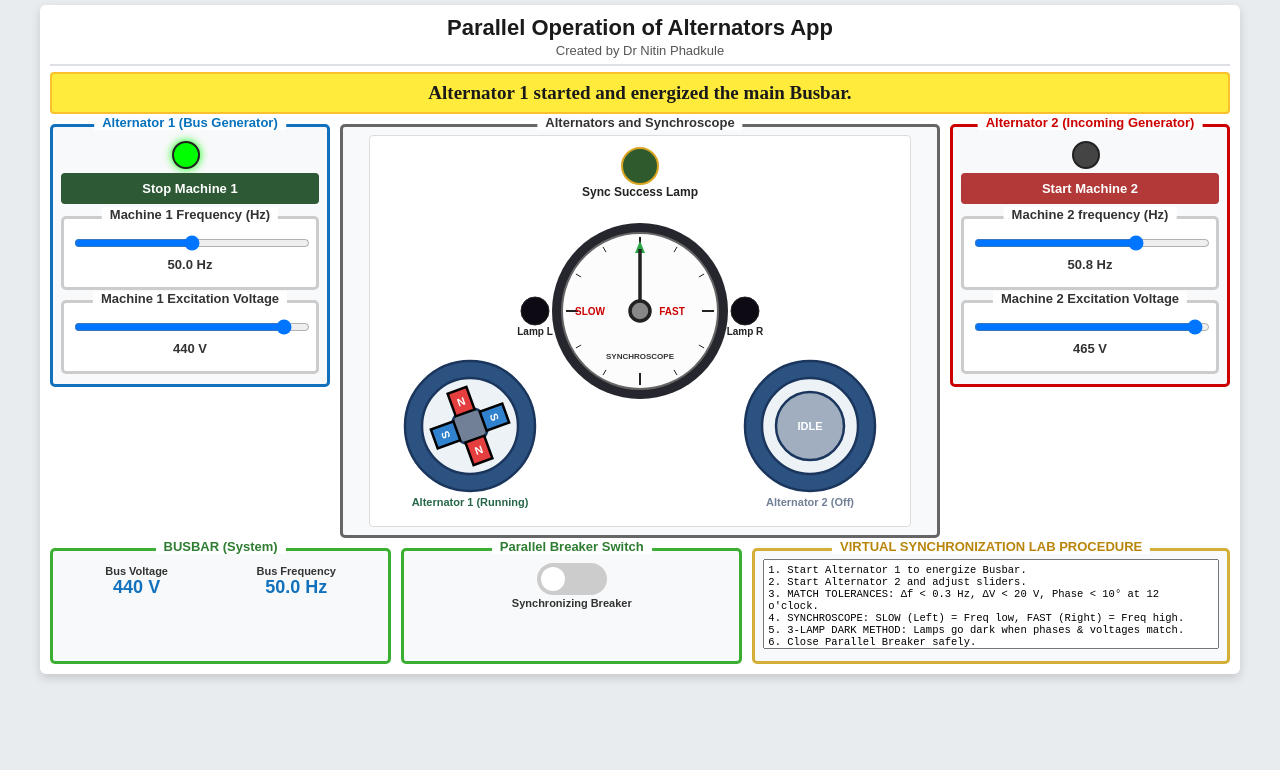
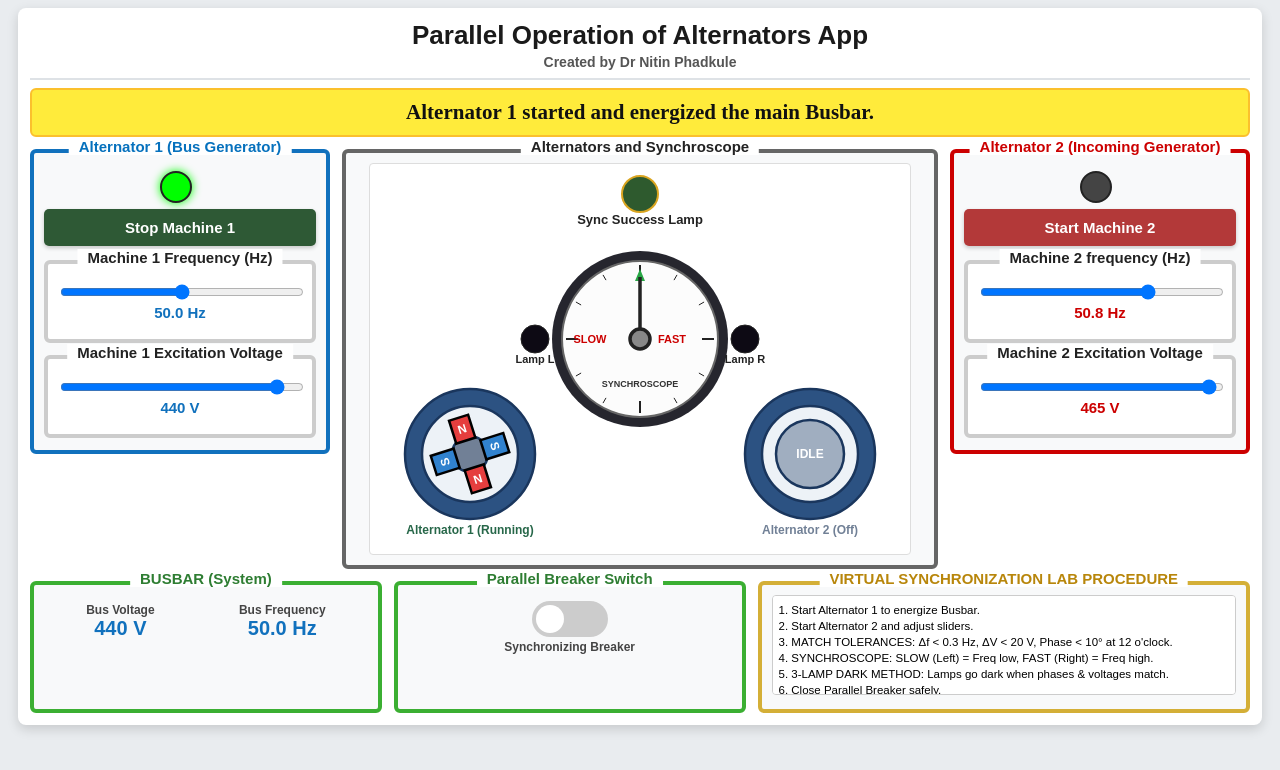
Before and after one commit to njphadgithub/Parallel-Operation-of-Alternators-virtual-lab, a plain HTML site: page index.html in a window 1280 px wide. Both pictures are taken after a click on the button "Start Machine 1". Drawn offline with Linux system fonts and the light colour scheme.

Commit message:
Update index.html with newer version from attached file

```diff
--- a/index.html
+++ b/index.html
@@ -15,34 +15,35 @@
             font-family: Arial, sans-serif;
             background-color: #e9ecef;
             margin: 0;
-            padding: 5px;
-            color: #333;
+            padding: 8px;
+            color: #222;
             box-sizing: border-box;
         }
         .app-container {
-            max-width: 1180px;
+            max-width: 1220px;
             margin: 0 auto;
             background: #ffffff;
-            border-radius: 6px;
-            box-shadow: 0 4px 10px rgba(0,0,0,0.15);
-            padding: 10px;
+            border-radius: 8px;
+            box-shadow: 0 4px 12px rgba(0,0,0,0.15);
+            padding: 12px;
             position: relative;
         }
         header {
             text-align: center;
-            margin-bottom: 6px;
+            margin-bottom: 8px;
             border-bottom: 2px solid #dee2e6;
-            padding-bottom: 6px;
+            padding-bottom: 8px;
         }
         header h1 {
             margin: 0;
-            font-size: 22px;
+            font-size: 26px;
             color: #1a1a1a;
+            font-weight: bold;
         }
         .main-grid {
             display: grid;
-            grid-template-columns: 280px 1fr 280px;
-            gap: 10px;
+            grid-template-columns: 300px 1fr 300px;
+            gap: 12px;
         }
         @media (max-width: 1100px) {
             .main-grid {
@@ -51,11 +52,11 @@
         }
         .panel {
             background: var(--panel-bg);
-            border: 3px solid #ccc;
-            border-radius: 5px;
-            padding: 8px;
+            border: 4px solid #ccc;
+            border-radius: 6px;
+            padding: 10px;
             position: relative;
-            margin-bottom: 10px;
+            margin-bottom: 12px;
             box-sizing: border-box;
         }
         .panel-blue { border-color: #1171bd; }
@@ -65,13 +66,13 @@
 
         .panel-title {
             position: absolute;
-            top: -12px;
+            top: -15px;
             left: 50%;
             transform: translateX(-50%);
             background: #fff;
-            padding: 0 8px;
+            padding: 0 10px;
             font-weight: bold;
-            font-size: 13px;
+            font-size: 15px;
             white-space: nowrap;
         }
         .messagelog-bar {
@@ -79,12 +80,12 @@
             text-align: center;
             font-family: 'Times New Roman', Times, serif;
             font-weight: bold;
-            font-size: 19px;
-            padding: 8px;
-            border-radius: 4px;
-            margin-bottom: 10px;
+            font-size: 21px;
+            padding: 10px;
+            border-radius: 6px;
+            margin-bottom: 12px;
             border: 2px solid #fbc02d;
-            color: #1a1a1a;
+            color: #111;
         }
         canvas {
             background: #ffffff;
@@ -94,28 +95,35 @@
             border-radius: 4px;
         }
         .control-group {
-            margin: 6px 0;
+            margin: 8px 0;
             text-align: center;
         }
         input[type=range] {
             width: 100%;
+            height: 8px;
+            cursor: pointer;
+        }
+        input[type=range]:disabled {
+            opacity: 0.5;
+            cursor: not-allowed;
         }
         button {
             background-color: #2e5935;
             color: white;
             font-weight: bold;
             border: none;
-            padding: 8px 12px;
-            border-radius: 4px;
+            padding: 10px 14px;
+            border-radius: 5px;
             cursor: pointer;
             width: 100%;
-            font-size: 13px;
-            margin-top: 4px;
+            font-size: 15px;
+            margin-top: 6px;
+            box-shadow: 0 2px 4px rgba(0,0,0,0.2);
         }
         button:hover { background-color: #24462a; }
         .indicator {
-            width: 24px;
-            height: 24px;
+            width: 28px;
+            height: 28px;
             border-radius: 50%;
             background-color: #444;
             display: inline-block;
@@ -123,44 +131,49 @@
             margin-right: 8px;
             border: 2px solid #222;
         }
-        .indicator.on { background-color: #00ff00; box-shadow: 0 0 8px #00ff00; }
+        .indicator.on { background-color: #00ff00; box-shadow: 0 0 10px #00ff00; }
         .bottom-section {
             display: grid;
             grid-template-columns: 1fr 1fr 1.4fr;
-            gap: 10px;
+            gap: 12px;
         }
         @media (max-width: 900px) {
             .bottom-section { grid-template-columns: 1fr; }
         }
         textarea {
             width: 100%;
-            height: 90px;
+            height: 100px;
             box-sizing: border-box;
-            font-size: 10.5px;
-            padding: 4px;
+            font-size: 11.5px;
+            line-height: 1.4;
+            padding: 6px;
             resize: none;
+            font-family: Arial, sans-serif;
+            background: #fff;
+            border: 1px solid #ccc;
+            border-radius: 4px;
         }
         .switch-container {
             text-align: center;
-            padding: 10px 0;
+            padding: 8px 0;
         }
         .switch {
             position: relative;
             display: inline-block;
-            width: 70px;
-            height: 32px;
+            width: 76px;
+            height: 36px;
         }
         .switch input { opacity: 0; width: 0; height: 0; }
         .slider-switch {
             position: absolute; cursor: pointer; top: 0; left: 0; right: 0; bottom: 0;
-            background-color: #ccc; transition: .4s; border-radius: 32px;
+            background-color: #ccc; transition: .4s; border-radius: 36px;
         }
         .slider-switch:before {
-            position: absolute; content: ""; height: 24px; width: 24px; left: 4px; bottom: 4px;
+            position: absolute; content: ""; height: 28px; width: 28px; left: 4px; bottom: 4px;
             background-color: white; transition: .4s; border-radius: 50%;
         }
         input:checked + .slider-switch { background-color: #3baf32; }
-        input:checked + .slider-switch:before { transform: translateX(38px); }
+        input:checked + .slider-switch:before { transform: translateX(40px); }
     </style>
 </head>
 <body>
@@ -168,33 +181,33 @@
 <div class="app-container">
     <header>
         <h1>Parallel Operation of Alternators App</h1>
-        <div style="font-size: 13px; color: #555; margin-top: 2px;">Created by Dr Nitin Phadkule</div>
+        <div style="font-size: 14px; color: #555; margin-top: 3px; font-weight: bold;">Created by Dr Nitin Phadkule</div>
     </header>
 
-    <div id="messageLogBar" class="messagelog-bar">System Ready. Follow instructions in the Message Log panel.</div>
+    <div id="messageLogBar" class="messagelog-bar">System Ready. Click 'Start Machine 1' to begin.</div>
 
     <div class="main-grid">
         <div>
             <div class="panel panel-blue">
                 <div class="panel-title" style="color: #0671bd;">Alternator 1 (Bus Generator)</div>
-                <div style="margin-top: 6px; text-align: center;">
+                <div style="margin-top: 8px; text-align: center;">
                     <div id="ind1" class="indicator"></div>
                     <button id="btn1" onclick="toggleMachine(1)">Start Machine 1</button>
                 </div>
 
-                <div class="panel" style="margin-top:12px; background:#fff;">
+                <div class="panel" style="margin-top:14px; background:#fff;">
                     <div class="panel-title">Machine 1 Frequency (Hz)</div>
-                    <div class="control-group" style="margin-top:6px;">
+                    <div class="control-group" style="margin-top:8px;">
                         <input type="range" id="freqSlider1" min="48" max="52" step="0.1" value="50.0" oninput="updateControls()">
-                        <span id="freqVal1" style="font-weight:bold; font-size: 13px;">50.0 Hz</span>
+                        <div id="freqVal1" style="font-weight:bold; font-size: 15px; margin-top: 4px; color: #1171bd;">50.0 Hz</div>
                     </div>
                 </div>
 
                 <div class="panel" style="background:#fff; margin-bottom: 2px;">
                     <div class="panel-title">Machine 1 Excitation Voltage</div>
-                    <div class="control-group" style="margin-top:6px;">
+                    <div class="control-group" style="margin-top:8px;">
                         <input type="range" id="voltSlider1" min="0" max="480" step="1" value="440" oninput="updateControls()">
-                        <span id="voltVal1" style="font-weight:bold; font-size: 13px;">440 V</span>
+                        <div id="voltVal1" style="font-weight:bold; font-size: 15px; margin-top: 4px; color: #1171bd;">440 V</div>
                     </div>
                 </div>
             </div>
@@ -210,24 +223,24 @@
         <div>
             <div class="panel panel-red">
                 <div class="panel-title" style="color: #cc0000;">Alternator 2 (Incoming Generator)</div>
-                <div style="margin-top: 6px; text-align: center;">
+                <div style="margin-top: 8px; text-align: center;">
                     <div id="ind2" class="indicator"></div>
                     <button id="btn2" onclick="toggleMachine(2)" style="background-color: #b33939;">Start Machine 2</button>
                 </div>
 
-                <div class="panel" style="margin-top:12px; background:#fff;">
+                <div class="panel" style="margin-top:14px; background:#fff;">
                     <div class="panel-title">Machine 2 frequency (Hz)</div>
-                    <div class="control-group" style="margin-top:6px;">
+                    <div class="control-group" style="margin-top:8px;">
                         <input type="range" id="freqSlider2" min="48" max="52" step="0.1" value="50.8" oninput="updateControls()">
-                        <span id="freqVal2" style="font-weight:bold; font-size: 13px;">50.8 Hz</span>
+                        <div id="freqVal2" style="font-weight:bold; font-size: 15px; margin-top: 4px; color: #cc0000;">50.8 Hz</div>
                     </div>
                 </div>
 
                 <div class="panel" style="background:#fff; margin-bottom: 2px;">
                     <div class="panel-title">Machine 2 Excitation Voltage</div>
-                    <div class="control-group" style="margin-top:6px;">
+                    <div class="control-group" style="margin-top:8px;">
                         <input type="range" id="voltSlider2" min="0" max="480" step="1" value="465" oninput="updateControls()">
-                        <span id="voltVal2" style="font-weight:bold; font-size: 13px;">465 V</span>
+                        <div id="voltVal2" style="font-weight:bold; font-size: 15px; margin-top: 4px; color: #cc0000;">465 V</div>
                     </div>
                 </div>
             </div>
@@ -237,26 +250,26 @@
     <div class="bottom-section">
         <div class="panel panel-green" style="margin-bottom: 0;">
             <div class="panel-title" style="color: #2e7d32;">BUSBAR (System)</div>
-            <div style="display: flex; justify-content: space-around; align-items: center; margin-top: 6px;">
+            <div style="display: flex; justify-content: space-around; align-items: center; margin-top: 8px;">
                 <div style="text-align: center;">
-                    <div style="font-size: 11px; font-weight: bold;">Bus Voltage</div>
-                    <div id="busVoltDisp" style="font-size: 18px; font-weight: bold; color: #1171bd;">0 V</div>
+                    <div style="font-size: 12px; font-weight: bold; color: #444;">Bus Voltage</div>
+                    <div id="busVoltDisp" style="font-size: 20px; font-weight: bold; color: #1171bd;">0 V</div>
                 </div>
                 <div style="text-align: center;">
-                    <div style="font-size: 11px; font-weight: bold;">Bus Frequency</div>
-                    <div id="busFreqDisp" style="font-size: 18px; font-weight: bold; color: #1171bd;">0.0 Hz</div>
+                    <div style="font-size: 12px; font-weight: bold; color: #444;">Bus Frequency</div>
+                    <div id="busFreqDisp" style="font-size: 20px; font-weight: bold; color: #1171bd;">0.0 Hz</div>
                 </div>
             </div>
         </div>
 
         <div class="panel panel-green" style="margin-bottom: 0;">
             <div class="panel-title" style="color: #2e7d32;">Parallel Breaker Switch</div>
-            <div class="switch-container" style="padding: 4px 0;">
+            <div class="switch-container" style="padding: 6px 0;">
                 <label class="switch">
                     <input type="checkbox" id="breakerSwitch" onclick="toggleBreaker(this)">
                     <span class="slider-switch"></span>
                 </label>
-                <div style="font-size: 11px; font-weight: bold; margin-top: 2px;">Synchronizing Breaker</div>
+                <div style="font-size: 12px; font-weight: bold; margin-top: 3px; color: #444;">Synchronizing Breaker</div>
             </div>
         </div>
 
@@ -267,7 +280,7 @@
 2. Start Alternator 2 and adjust sliders.
 3. MATCH TOLERANCES: Δf &lt; 0.3 Hz, ΔV &lt; 20 V, Phase &lt; 10° at 12 o'clock.
 4. SYNCHROSCOPE: SLOW (Left) = Freq low, FAST (Right) = Freq high.
-5. 3-LAMP DARK METHOD: Lamps go dark when phases & voltages match.
+5. 3-LAMP DARK METHOD: Lamps go dark when phases &amp; voltages match.
 6. Close Parallel Breaker safely.</textarea>
         </div>
     </div>
@@ -284,6 +297,66 @@
     let rotorAngle1 = 0.0;
     let rotorAngle2 = 0.0;
 
+    let audioCtx = null;
+    let osc1 = null, gain1 = null;
+    let osc2 = null, gain2 = null;
+
+    function initAudio() {
+        if (!audioCtx) {
+            audioCtx = new (window.AudioContext || window.webkitAudioContext)();
+        }
+        if (audioCtx.state === 'suspended') {
+            audioCtx.resume();
+        }
+    }
+
+    function updateAudio() {
+        if (!audioCtx) return;
+        try {
+            if (isRunning1) {
+                if (!osc1) {
+                    osc1 = audioCtx.createOscillator();
+                    gain1 = audioCtx.createGain();
+                    osc1.type = 'sawtooth';
+                    osc1.frequency.setValueAtTime(freq1 * 1.8, audioCtx.currentTime);
+                    gain1.gain.setValueAtTime(0.04, audioCtx.currentTime);
+                    osc1.connect(gain1);
+                    gain1.connect(audioCtx.destination);
+                    osc1.start();
+                } else {
+                    osc1.frequency.setTargetAtTime(freq1 * 1.8, audioCtx.currentTime, 0.05);
+                }
+            } else if (osc1) {
+                osc1.stop();
+                osc1.disconnect();
+                osc1 = null;
+                gain1 = null;
+            }
+
+            if (isRunning2) {
+                if (!osc2) {
+                    osc2 = audioCtx.createOscillator();
+                    gain2 = audioCtx.createGain();
+                    osc2.type = 'sawtooth';
+                    osc2.frequency.setValueAtTime(freq2 * 1.8, audioCtx.currentTime);
+                    gain2.gain.setValueAtTime(0.04, audioCtx.currentTime);
+                    osc2.connect(gain2);
+                    gain2.connect(audioCtx.destination);
+                    osc2.start();
+                } else {
+                    osc2.frequency.setTargetAtTime(freq2 * 1.8, audioCtx.currentTime, 0.05);
+                }
+            } else if (osc2) {
+                osc2.stop();
+                osc2.disconnect();
+                osc2 = null;
+                gain2 = null;
+            }
+        } catch(e) {
+            console.log("Audio play error:", e);
+        }
+    }
+
     const canvas = document.getElementById("synchroCanvas");
     const ctx = canvas.getContext("2d");
 
@@ -297,9 +370,13 @@
         document.getElementById("voltVal1").innerText = volt1 + " V";
         document.getElementById("freqVal2").innerText = freq2.toFixed(1) + " Hz";
         document.getElementById("voltVal2").innerText = volt2 + " V";
+
+        updateAudio();
     }
 
     function toggleMachine(num) {
+        initAudio();
+
         if (num === 1) {
             isRunning1 = !isRunning1;
             const btn = document.getElementById("btn1");
@@ -342,6 +419,7 @@
                 document.getElementById("messageLogBar").innerText = "Alternator 2 stopped.";
             }
         }
+        updateAudio();
     }
 
     function toggleBreaker(checkbox) {
@@ -359,6 +437,9 @@
                 breakerClosed = true;
                 checkbox.checked = true;
                 document.getElementById("messageLogBar").innerText = `SUCCESS: Paralleled! Freq Diff: ${freqDiff.toFixed(1)} Hz, Volt Diff: ${voltDiff.toFixed(0)} V`;
+
+                document.getElementById("freqSlider2").disabled = true;
+                document.getElementById("voltSlider2").disabled = true;
             } else {
                 breakerClosed = false;
                 checkbox.checked = false;
@@ -367,15 +448,18 @@
         } else {
             breakerClosed = false;
             document.getElementById("messageLogBar").innerText = "Parallel breaker opened. Alt 2 isolated.";
+
+            document.getElementById("freqSlider2").disabled = false;
+            document.getElementById("voltSlider2").disabled = false;
         }
     }
 
     setInterval(() => {
         if (isRunning1) {
-            rotorAngle1 = (rotorAngle1 + freq1 * 0.8) % 360;
+            rotorAngle1 = (rotorAngle1 + freq1 * 0.25) % 360;
         }
         if (isRunning2) {
-            rotorAngle2 = (rotorAngle2 + freq2 * 0.8) % 360;
+            rotorAngle2 = (rotorAngle2 + freq2 * 0.25) % 360;
             if (breakerClosed) {
                 freq2 = freq1;
                 phaseAngle = 0.0;
@@ -384,7 +468,7 @@
                 if (Math.abs(slipFreq) < 0.01) {
                     phaseAngle = 0.0;
                 } else {
-                    phaseAngle = (phaseAngle + slipFreq * 3.5);
+                    phaseAngle = (phaseAngle + slipFreq * 1.5);
                     if (phaseAngle > 180) phaseAngle -= 360;
                     if (phaseAngle < -180) phaseAngle += 360;
                 }
@@ -431,7 +515,7 @@
         ctx.stroke();
 
         ctx.fillStyle = "#222";
-        ctx.font = "bold 12px Arial";
+        ctx.font = "bold 13px Arial";
         ctx.textAlign = "center";
         ctx.fillText("Sync Success Lamp", cx, 60);
 
@@ -464,12 +548,12 @@
         }
 
         ctx.fillStyle = "#cc0000";
-        ctx.font = "bold 10px Arial";
+        ctx.font = "bold 11px Arial";
         ctx.fillText("SLOW", -50, 4);
         ctx.fillText("FAST", 32, 4);
 
         ctx.fillStyle = "#333";
-        ctx.font = "bold 8px Arial";
+        ctx.font = "bold 9px Arial";
         ctx.fillText("SYNCHROSCOPE", 0, 48);
 
         ctx.beginPath();
@@ -495,7 +579,7 @@
         ctx.stroke();
 
         ctx.fillStyle = "#222";
-        ctx.font = "bold 10px Arial";
+        ctx.font = "bold 11px Arial";
         ctx.fillText("Lamp L", -105, 24);
         ctx.fillText("Lamp R", 105, 24);
 
@@ -554,7 +638,7 @@
                 ctx.strokeRect(-10, -38, 20, 24);
 
                 ctx.fillStyle = "#fff";
-                ctx.font = "bold 11px Arial";
+                ctx.font = "bold 12px Arial";
                 ctx.textAlign = "center";
                 ctx.fillText(p % 2 === 0 ? "N" : "S", 0, -22);
                 ctx.restore();
@@ -567,19 +651,20 @@
             ctx.stroke();
 
             ctx.fillStyle = "#fff";
-            ctx.font = "bold 11px Arial";
+            ctx.font = "bold 12px Arial";
             ctx.textAlign = "center";
             ctx.fillText("IDLE", 0, 4);
         }
         ctx.restore();
 
         ctx.fillStyle = isRunning ? "#276749" : "#718096";
-        ctx.font = "bold 11px Arial";
+        ctx.font = "bold 12px Arial";
         ctx.textAlign = "center";
         ctx.fillText(label + (isRunning ? " (Running)" : " (Off)"), x, y + 80);
     }
 
     updateControls();
+    drawSynchroscopeScene();
 </script>
 </body>
 </html>
```
